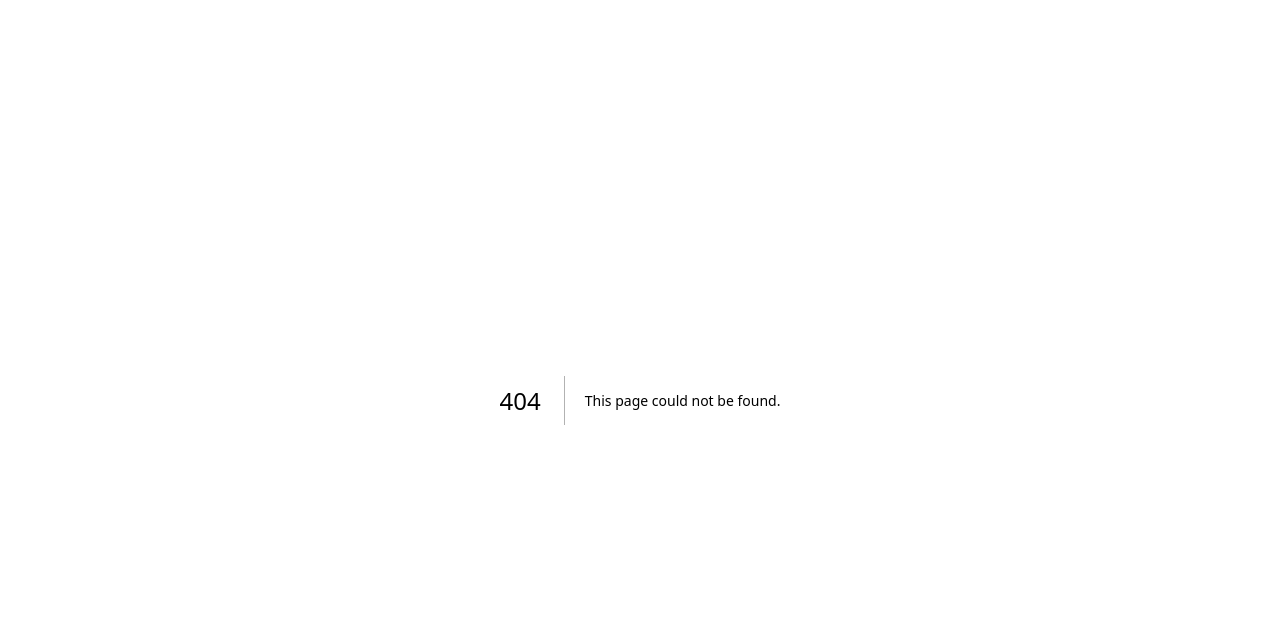
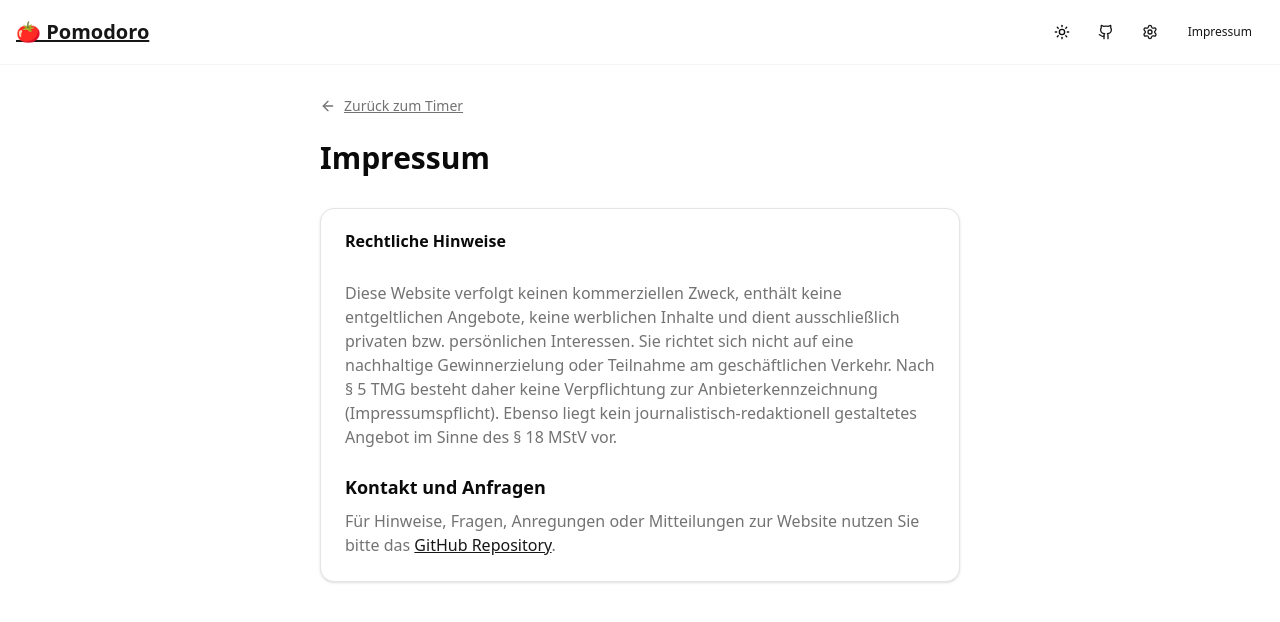
Before and after one commit to Ahn1/flarandr-pomodoro, a Next.js app: page /impressum in a window 1280 px wide. Before the commit this address had no page. Shown: the top 622 px of the page. Built offline with nearby package versions, Linux system fonts and the light colour scheme.

Commit message:
Impressum

```diff
--- a/app/globals.css
+++ b/app/globals.css
@@ -123,6 +123,9 @@
   body {
     @apply bg-background text-foreground;
   }
+  a {
+    @apply text-primary underline hover:text-primary/80 transition-colors;
+  }
 }
 
 .ambient-glow {
--- /dev/null
+++ b/app/impressum/page.tsx
@@ -0,0 +1,58 @@
+"use client";
+
+import { Header } from "@/components/header";
+import { Card, CardContent, CardHeader, CardTitle } from "@/components/ui/card";
+import { ArrowLeft } from "lucide-react";
+import Link from "next/link";
+
+export default function ImpressumPage() {
+  return (
+    <div className="min-h-screen">
+      <Header />
+      <main className="container mx-auto px-4 py-24 max-w-2xl">
+        <Link
+          href="/"
+          className="inline-flex items-center text-sm text-muted-foreground hover:text-foreground mb-6 transition-colors"
+        >
+          <ArrowLeft className="w-4 h-4 mr-2" />
+          Zurück zum Timer
+        </Link>
+
+        <h1 className="text-3xl font-bold mb-8">Impressum</h1>
+
+        <Card>
+          <CardHeader>
+            <CardTitle>Rechtliche Hinweise</CardTitle>
+          </CardHeader>
+          <CardContent className="space-y-4">
+            <p className="text-muted-foreground">
+              Diese Website verfolgt keinen kommerziellen Zweck, enthält keine
+              entgeltlichen Angebote, keine werblichen Inhalte und dient
+              ausschließlich privaten bzw. persönlichen Interessen. Sie richtet
+              sich nicht auf eine nachhaltige Gewinnerzielung oder Teilnahme am
+              geschäftlichen Verkehr. Nach § 5 TMG besteht daher keine
+              Verpflichtung zur Anbieterkennzeichnung (Impressumspflicht).
+              Ebenso liegt kein journalistisch-redaktionell gestaltetes Angebot
+              im Sinne des § 18 MStV vor.
+            </p>
+            <h5 className="text-lg font-semibold mt-6 mb-2">
+              Kontakt und Anfragen
+            </h5>
+            <p className="text-muted-foreground">
+              Für Hinweise, Fragen, Anregungen oder Mitteilungen zur Website
+              nutzen Sie bitte das{" "}
+              <Link
+                href="https://github.com/Ahn1/flarandr-pomodoro"
+                target="_blank"
+                rel="noopener noreferrer"
+              >
+                GitHub Repository
+              </Link>
+              .
+            </p>
+          </CardContent>
+        </Card>
+      </main>
+    </div>
+  );
+}
--- a/components/header.tsx
+++ b/components/header.tsx
@@ -34,6 +34,11 @@ export function Header() {
               <span className="sr-only">Settings</span>
             </Button>
           </Link>
+          <Link href="/impressum">
+            <Button variant="ghost" size="sm" className="text-xs">
+              Impressum
+            </Button>
+          </Link>
         </div>
       </div>
     </header>
```
